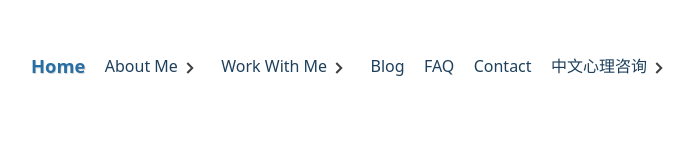
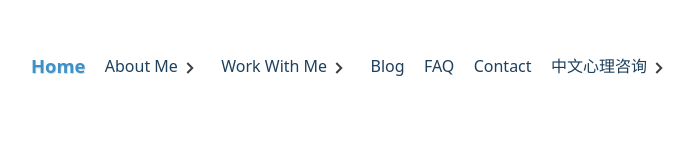
Before and after one commit to Qinisfighting/EllenTangCoaching, a React (Vite) app: page / in a window 1280 px wide. Shown: the part 154-296 px from the top of the page, without its empty margins (289-983 px from the left). Built offline with nearby package versions, Linux system fonts and the light colour scheme.

Commit message:
Update Header.tsx

```diff
--- a/src/components/Header.tsx
+++ b/src/components/Header.tsx
@@ -25,7 +25,7 @@ export default function Header() {
     fontSize: "1.15em",
     fontWeight: "600",
     textShadow: ".7px .7px .7px lightgray",
-    color:"#266ea3"
+    color:"#3c91c8"
   };
   const pendingStyles: PendingStyles = {
     color: "#1e405c"
```
